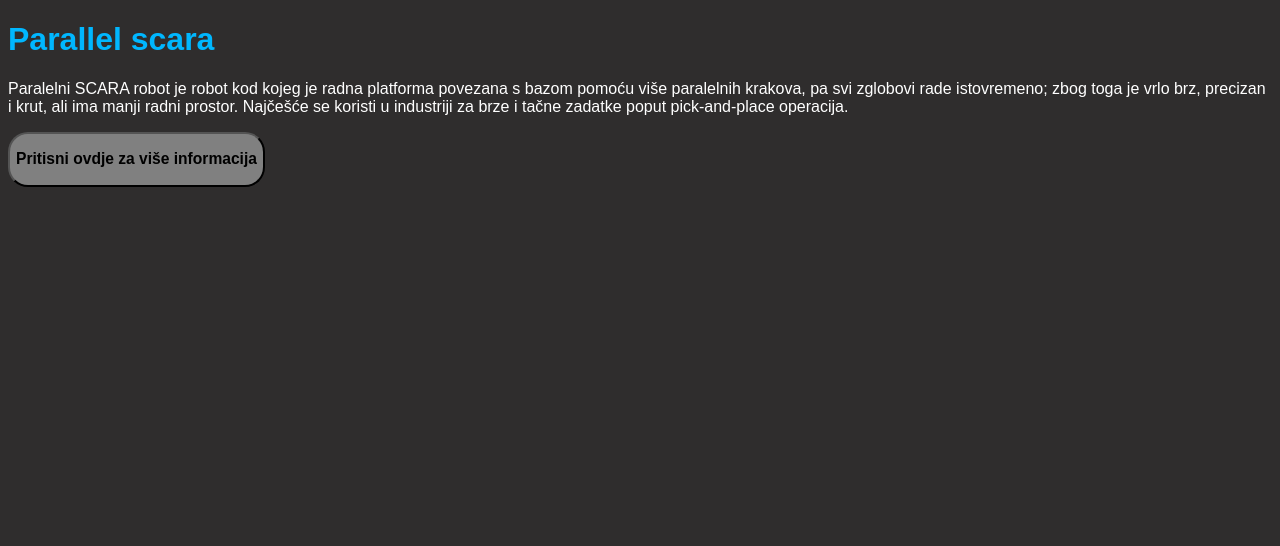
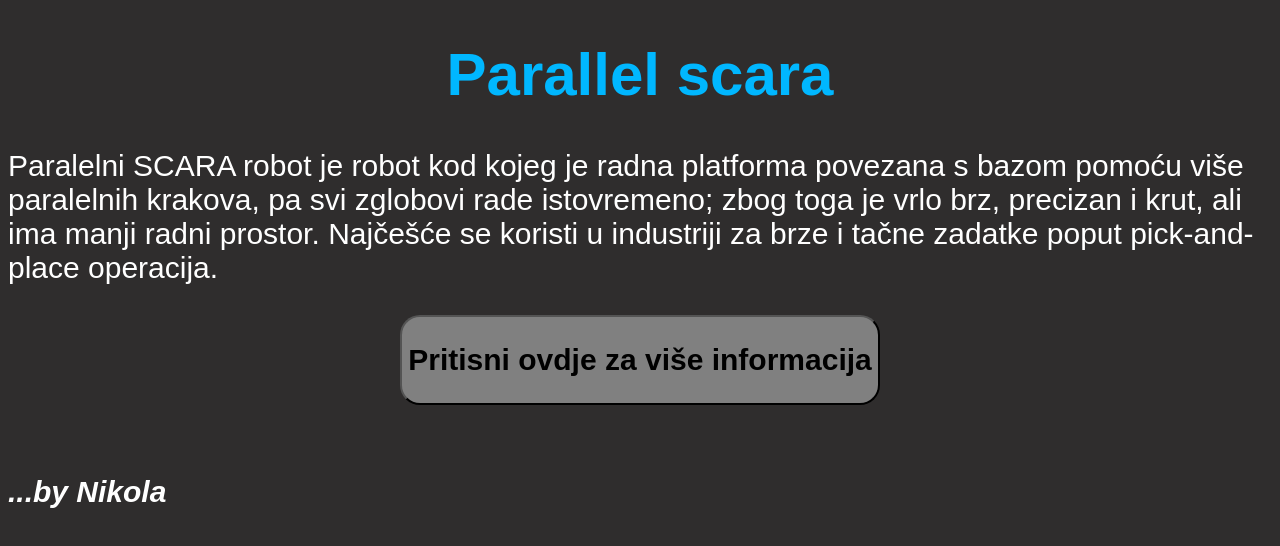
Before and after one commit to DzoniSkupnjak/dzoniskupnjak.github.io, a plain HTML site: page index.html in a window 1280 px wide. Drawn offline with Linux system fonts and the light colour scheme.

Commit message:
Enhance HTML structure and styling
Added styles for text alignment and font sizes, and included author attribution.

```diff
--- a/index.html
+++ b/index.html
@@ -12,28 +12,46 @@
 
             h1{
                 color:rgb(0, 183, 255);
+                text-align: center;
+                font-size: 60px;
+            }
+
+            p{
+                text-align: left;
+                font-size: 30px;
             }
 
             button{
+                display: block;
                 background: gray;
                 border-radius: 20px;
+                font-size: 20px;
+
+                margin:auto;
             }
 
+            h6{
+                font-size:30px;
+            }
 
         </Style>
     </head>
 
     <body>
         <h1>Parallel scara</h1>
+
         <p>Paralelni SCARA robot je robot kod kojeg je radna platforma
             povezana s bazom pomoću više paralelnih krakova, pa svi
             zglobovi rade istovremeno; zbog toga je vrlo brz, precizan i krut,
             ali ima manji radni prostor.
             Najčešće se koristi u industriji za brze i tačne zadatke poput pick-and-place operacija.
         </p>
+
         <button>
-            <h3>Pritisni ovdje za više informacija</h3>
+            <h2>Pritisni ovdje za više informacija</h2>
         </button>
+
+        <h6><i>...by Nikola</i></h6>
 
     </body>
 
```
